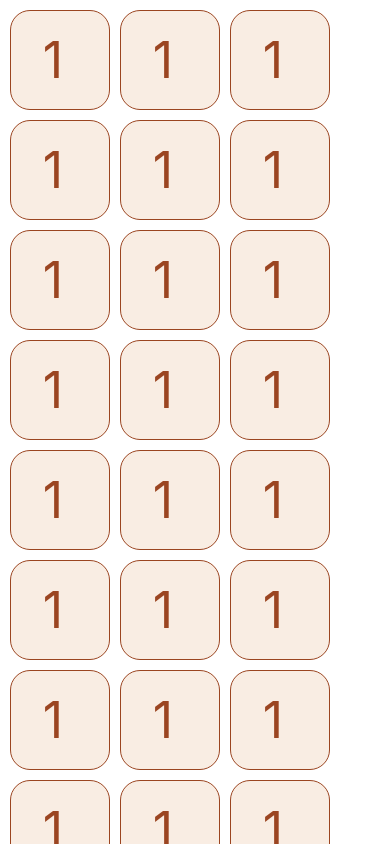
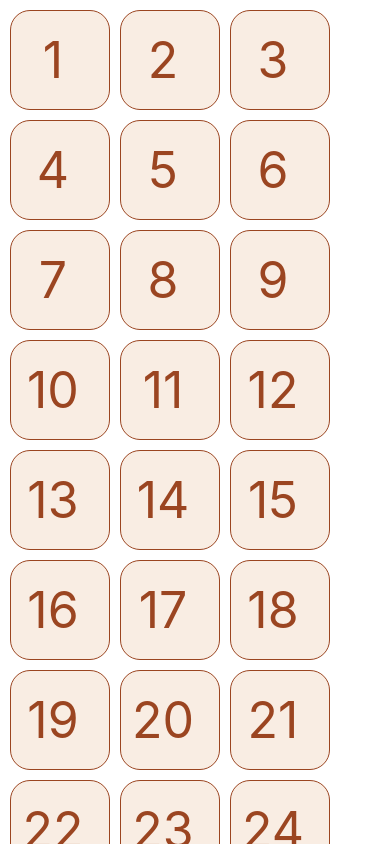
Before and after one commit to cesco345/advent, a React Native app: screen / in a window 390 px wide. Built offline with nearby package versions, Linux system fonts and the light colour scheme.

Commit message:
add props and typescript

```diff
--- a/App.tsx
+++ b/App.tsx
@@ -12,7 +12,7 @@ export default function App() {
         contentContainerStyle={styles.content}
         columnWrapperStyle={styles.column}
         numColumns={3}
-        renderItem={({ item }) => <DayListItem />}
+        renderItem={({ item }) => <DayListItem day={item} />}
       />
 
       <StatusBar style="auto" />
--- a/src/components/core/DayListItem.tsx
+++ b/src/components/core/DayListItem.tsx
@@ -1,10 +1,14 @@
 import { View, Text, StyleSheet } from "react-native";
 
-export default function DayListItem() {
+type DayListItemProps = {
+  day: number;
+};
+
+export default function DayListItem({ day: day }: DayListItemProps) {
   return (
     <View>
       <View style={styles.box}>
-        <Text style={styles.text}>1 </Text>
+        <Text style={styles.text}>{day} </Text>
       </View>
     </View>
   );
```
